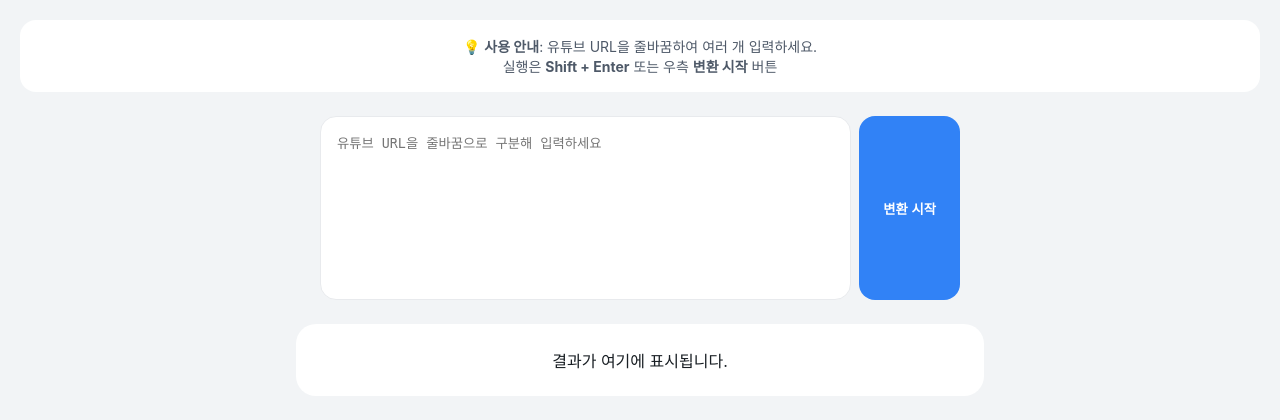
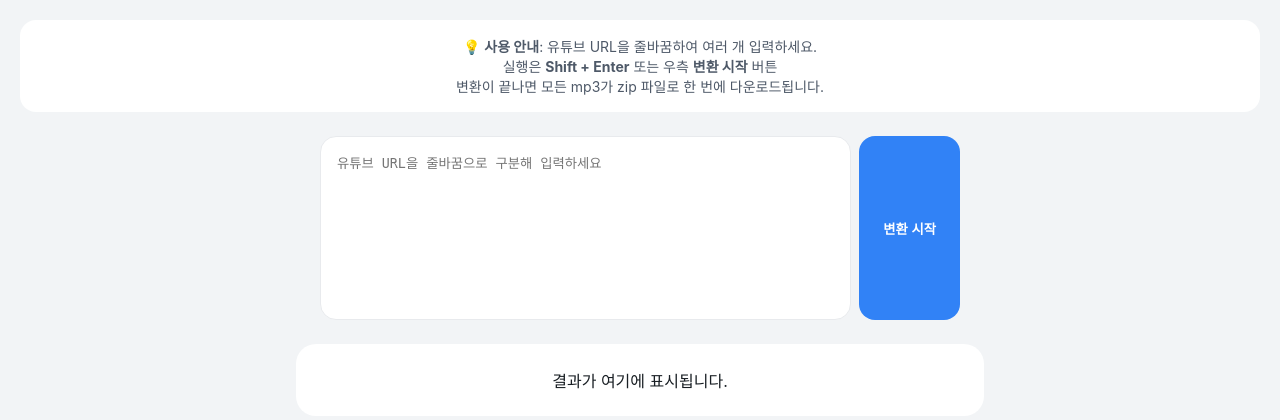
Before and after one commit to tangolego/brain, a Flask app: page / in a window 1280 px wide. Shown: the top 420 px of the page. Run offline with Flask 3, Linux system fonts and the light colour scheme; parts of the project's set-up code (start-up, migrations or seed data) failed here and were passed over.

Commit message:
Update index.html

```diff
--- a/templates/index.html
+++ b/templates/index.html
@@ -10,7 +10,6 @@
             --text-sub: #4e5968; --accent: #3182f6; --border: #e8eaed;
         }
 
-        /* 다크모드 대응 */
         @media (prefers-color-scheme: dark) {
             :root {
                 --bg: #121212; --white: #1e1e1e; --text: #f0f0f0;
@@ -44,13 +43,16 @@
             max-width: 640px; margin: 24px auto; padding: 24px; border-radius: 20px;
             background: var(--white); text-align: center;
         }
+
+        .error-msg { color: #ff6b6b; font-size: 14px; }
     </style>
 </head>
 <body>
 
     <div class="help-msg">
         💡 <b>사용 안내</b>: 유튜브 URL을 줄바꿈하여 여러 개 입력하세요.<br>
-        실행은 <b>Shift + Enter</b> 또는 우측 <b>변환 시작</b> 버튼
+        실행은 <b>Shift + Enter</b> 또는 우측 <b>변환 시작</b> 버튼<br>
+        변환이 끝나면 모든 mp3가 zip 파일로 한 번에 다운로드됩니다.
     </div>
 
     <div class="search-container">
@@ -61,7 +63,6 @@
     <div id="results">결과가 여기에 표시됩니다.</div>
 
     <script>
-        // Shift + Enter 단축키 기능
         function handleKey(e) {
             if (e.key === 'Enter' && (e.shiftKey || e.ctrlKey || e.altKey || e.metaKey)) {
                 e.preventDefault();
@@ -79,7 +80,7 @@
                 return;
             }
 
-            container.innerHTML = '<div>변환 중입니다... (영상 길이에 따라 시간이 걸릴 수 있습니다)</div>';
+            container.innerHTML = '<div>⏳ 변환 중입니다... (개수와 길이에 따라 시간이 걸릴 수 있습니다)</div>';
 
             try {
                 const response = await fetch('/convert', {
@@ -88,13 +89,25 @@
                     body: JSON.stringify({ urls: urls })
                 });
 
-                const data = await response.json();
+                if (!response.ok) {
+                    const err = await response.json();
+                    container.innerHTML = `<div class="error-msg">❌ ${err.error || '변환 실패'}</div>`;
+                    return;
+                }
 
-                // 결과 표시
-                container.innerHTML = '<div>✅ 변환이 완료되었습니다! downloads 폴더를 확인하세요.</div>';
-                console.log(data); // 디버깅용
+                const blob = await response.blob();
+                const downloadUrl = window.URL.createObjectURL(blob);
+                const a = document.createElement('a');
+                a.href = downloadUrl;
+                a.download = 'converted_mp3.zip';
+                document.body.appendChild(a);
+                a.click();
+                a.remove();
+                window.URL.revokeObjectURL(downloadUrl);
+
+                container.innerHTML = '<div>✅ 변환 완료! zip 파일이 다운로드되었습니다.</div>';
             } catch (error) {
-                container.innerHTML = '<div>❌ 오류가 발생했습니다. 서버 상태를 확인하세요.</div>';
+                container.innerHTML = '<div class="error-msg">❌ 오류가 발생했습니다. 서버 상태를 확인하세요.</div>';
                 console.error(error);
             }
         }
```
